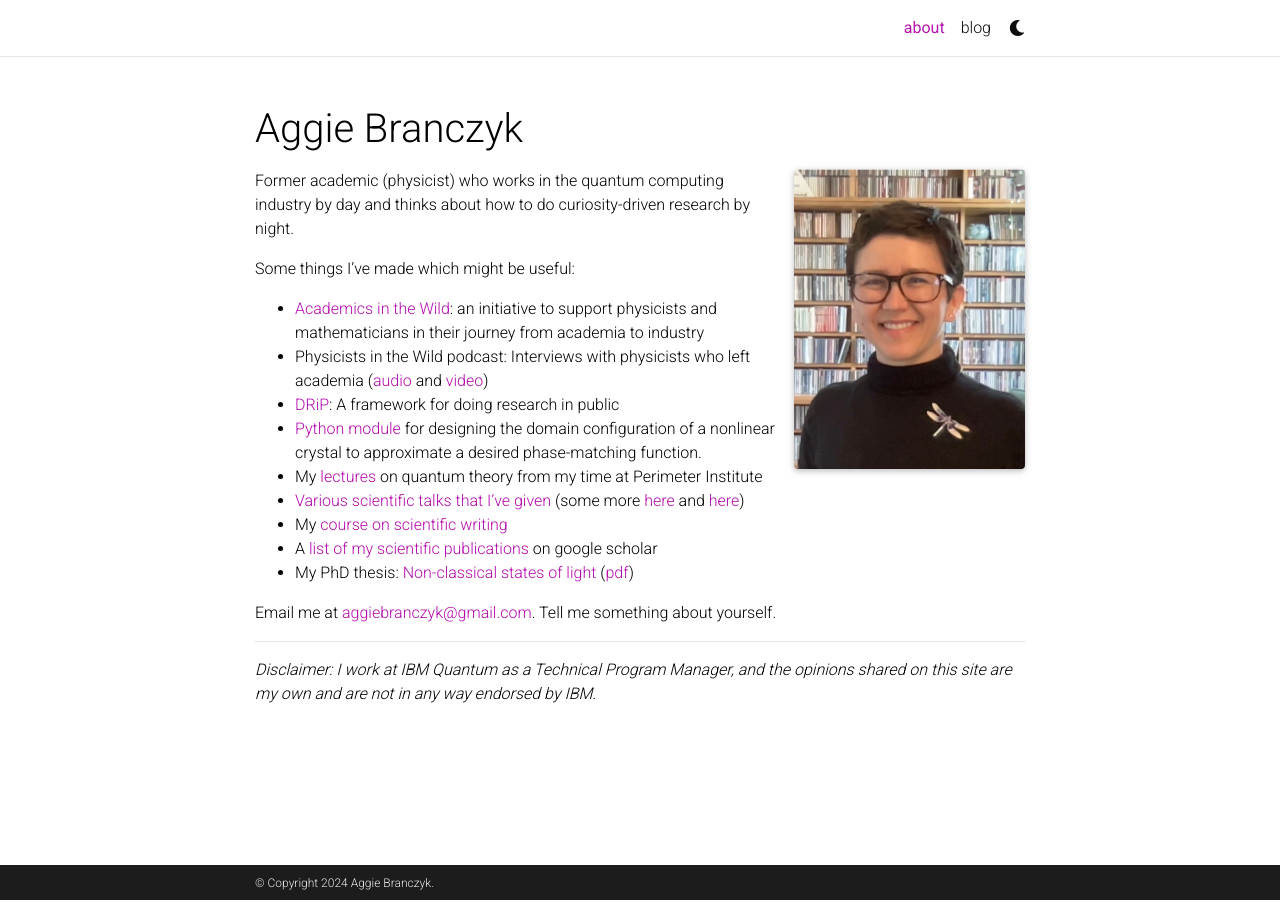
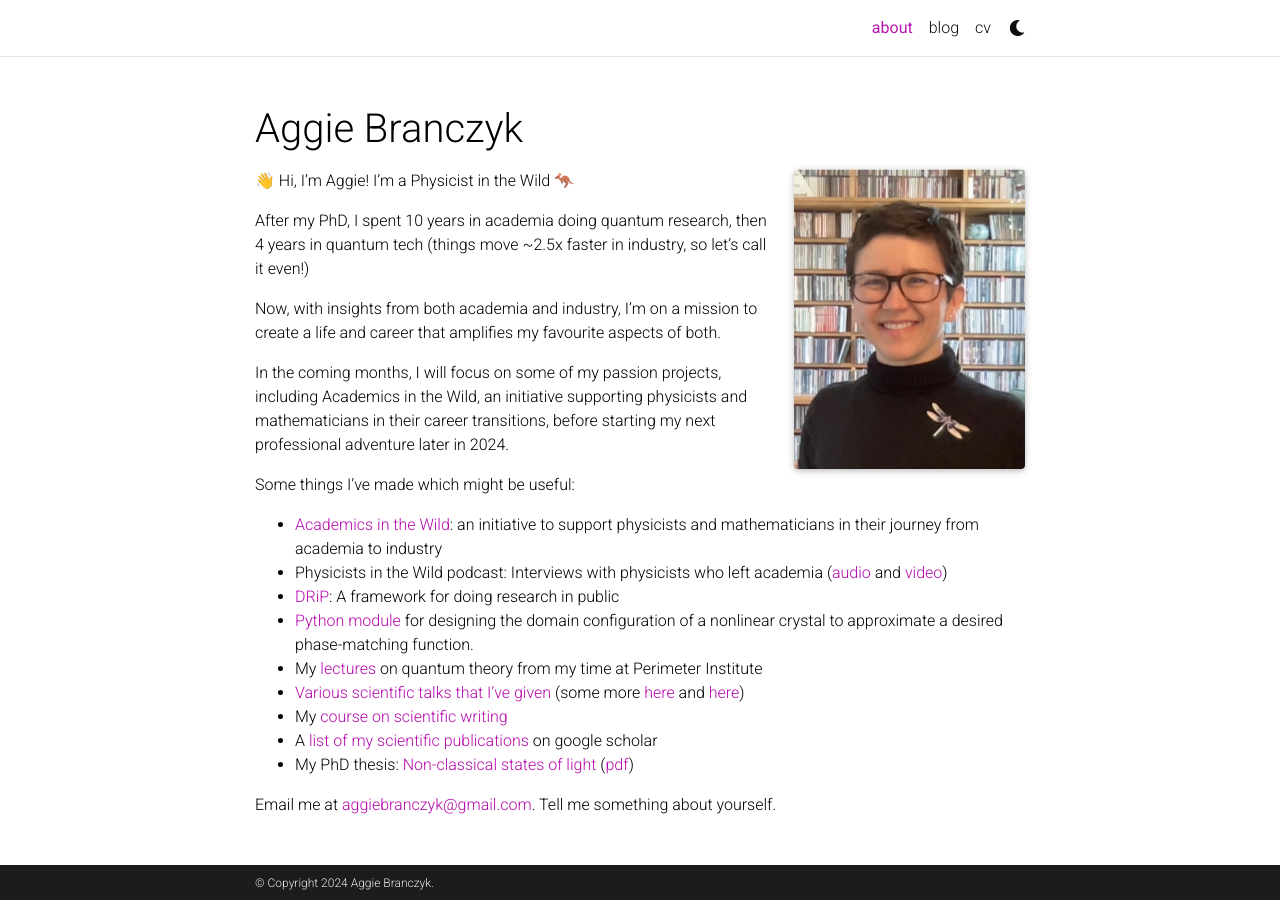
Before and after one commit to abranczyk/abranczyk.github.io, a Jekyll site: the page built from _pages/about.md, in a window 1280 px wide. Built offline with Jekyll 4.4.1, drawn with Linux system fonts in a browser that asks for light colours; full-size pictures stand in for the smaller copies a plugin makes; comment, search, counter and statistics services are not loaded; a style sheet for code colours, icons or effects is not loaded.

Commit message:
added cv

```diff
--- a/Gemfile
+++ b/Gemfile
@@ -13,7 +13,7 @@ group :jekyll_plugins do
     gem 'jekyll-link-attributes'
     gem 'jekyll-twitter-plugin'
     gem 'jemoji'
-    gem 'mini_racer'
+    gem 'mini_racer', '< 0.6.0', platforms: :ruby
     gem 'unicode_utils'
     gem 'webrick'
 end
--- a/_pages/about.md
+++ b/_pages/about.md
@@ -14,9 +14,15 @@ news: false  # includes a list of news items
 selected_papers: false # includes a list of papers marked as "selected={true}"
 social: false  # includes social icons at the bottom of the page
 ---
-Former academic (physicist) who works in the quantum computing industry by day and thinks about how to do curiosity-driven research by night.
+👋 Hi, I'm Aggie! I'm a Physicist in the Wild 🦘
 
-Some things I've made which might be useful:
+After my PhD, I spent 10 years in academia doing quantum research, then 4 years in quantum tech (things move ~2.5x faster in industry, so let's call it even!)
+
+Now, with insights from both academia and industry, I'm on a mission to create a life and career that amplifies my favourite aspects of both.
+
+In the coming months, I will focus on some of my passion projects, including Academics in the Wild, an initiative supporting physicists and mathematicians in their career transitions, before starting my next professional adventure later in 2024.
+
+Some things I’ve made which might be useful:
 - [Academics in the Wild](https://academicsinthewild.com): an initiative to support physicists and mathematicians in their journey from academia to industry
 - Physicists in the Wild podcast: Interviews with physicists who left academia ([audio](https://physicistsinthewild.buzzsprout.com) and [video](https://www.youtube.com/playlist?list=PLnwt2ODY2PX0hnUJgIwCwHSkPzH4J4fVX))
 - [DRiP](https://github.com/DRiP-project): A framework for doing research in public
@@ -28,6 +34,3 @@ Some things I've made which might be useful:
 - My PhD thesis: [Non-classical states of light](https://espace.library.uq.edu.au/view/UQ:220610) ([pdf](/assets/pdf/Branczyk2010_Non-classical_states_of_light.pdf))
 
 Email me at [aggiebranczyk@gmail.com](mailto:aggiebranczyk@gmail.com). Tell me something about yourself.
-
----
-<i>Disclaimer: I work at IBM Quantum as a Technical Program Manager, and the opinions shared on this site are my own and are not in any way endorsed by IBM.</i>
```
Also changed, not shown: _data/cv.yml (+38 -26 lines), _pages/cv.md (added, +8 -0 lines), _pages/unpublished/cv.md (deleted, +0 -9 lines).
